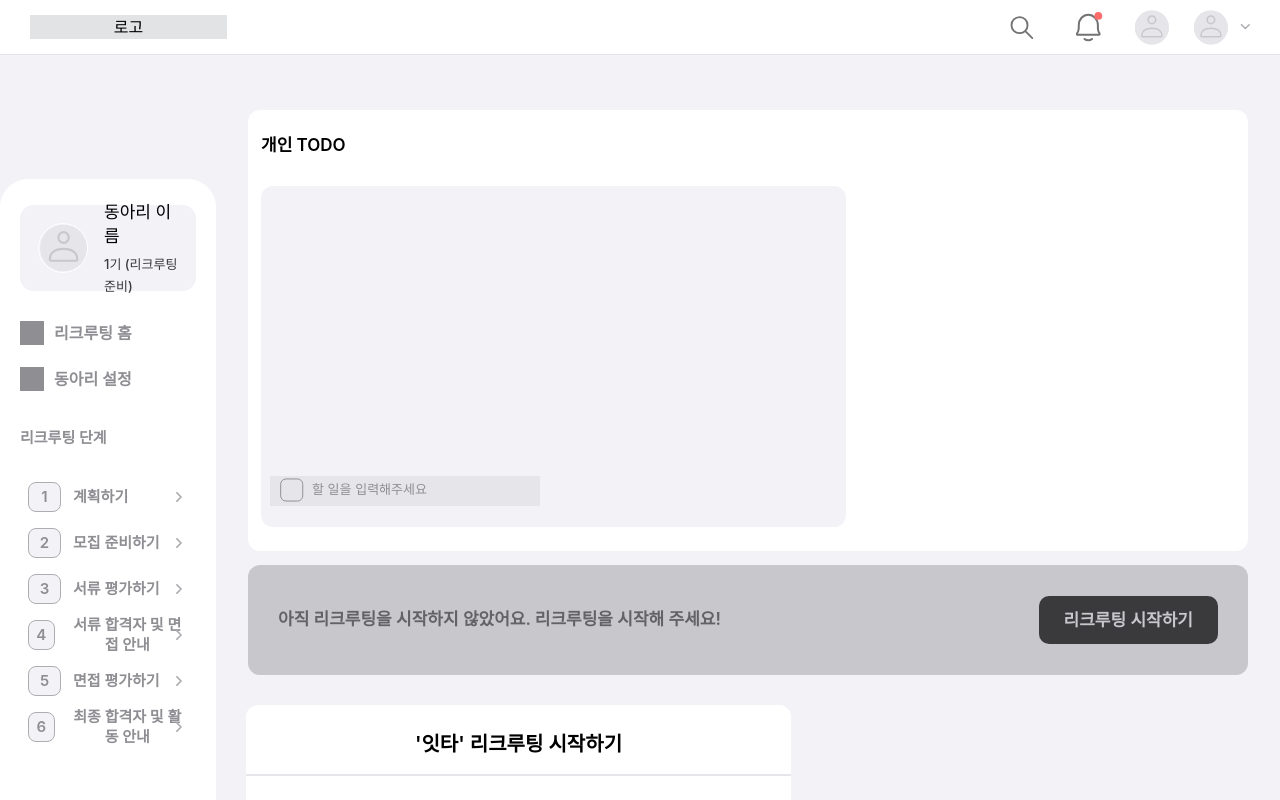
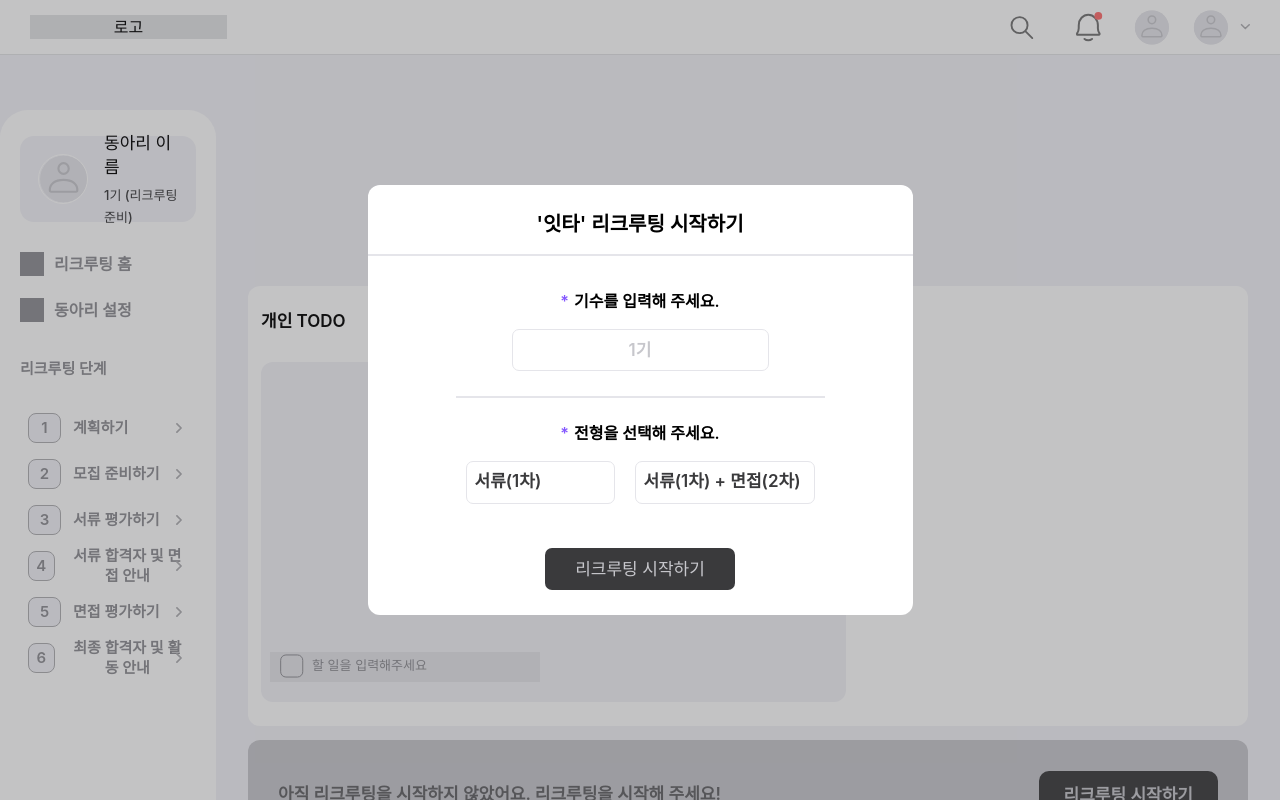
Before and after one commit to Cluting/cluting-frontend, a React (Create React App) app: page /recruting/home in a window 1280 px wide. Both pictures are taken after a click on the button "리크루팅 시작하기". Shown: the top 800 px of the page. Built offline with nearby package versions, Linux system fonts and the light colour scheme; a web font is replaced by a local one.

Commit message:
✨ feat: 모달 포털, 스타일 적용

```diff
--- a/public/index.html
+++ b/public/index.html
@@ -13,5 +13,6 @@
   </head>
   <body>
     <div id="root"></div>
+    <div id="modal"></div>
   </body>
 </html>
--- /dev/null
+++ b/src/components/common/ModalPortal.tsx
@@ -0,0 +1,14 @@
+import React from "react";
+import ReactDOM from "react-dom";
+
+interface ModalPortalProps {
+  children: React.ReactNode; // children prop의 타입 정의
+}
+
+export const ModalPortal: React.FC<ModalPortalProps> = ({ children }) => {
+  const el = document.getElementById("modal");
+
+  if (!el) return null; // modal 요소가 없으면 null 반환
+
+  return ReactDOM.createPortal(children, el);
+};
--- a/src/components/recruting/home/RecrutingStartModal.tsx
+++ b/src/components/recruting/home/RecrutingStartModal.tsx
@@ -1,8 +1,26 @@
 //리크루팅 시작하기 모달
 
 import { useState } from "react";
+import { useForm } from "react-hook-form";
+import { ModalPortal } from "../../common/ModalPortal";
 
-export default function RecrutingStartModal() {
+type RecrutingStartModalProps = {
+  onClose: () => void;
+};
+
+export default function RecrutingStartModal({
+  onClose
+}: RecrutingStartModalProps) {
+  const {
+    register,
+    handleSubmit,
+    formState: { errors }
+  } = useForm<RecrutingStartFormValue>({ mode: "onChange" });
+
+  const onSubmit = handleSubmit((data) => {
+    console.log(data);
+    onClose(); // 폼 제출 후 모달 닫기
+  });
   const [selectedOption, setSelectedOption] = useState<string | null>(null); // 선택된 옵션의 상태를 관리
 
   const handleOptionChange = (value: string) => {
@@ -10,30 +28,40 @@ export default function RecrutingStartModal() {
   };
 
   return (
-    <div className="m-[30px] flex flex-col bg-white-100 w-[545px] h-[430px] rounded-[12px]">
+    <ModalPortal>
+      <div className="z-[1000] fixed inset-0 bg-gray-900 bg-opacity-30 flex items-center justify-center z-50">
+        <div className="m-[30px] flex flex-col items-center bg-white-100 w-[545px] h-[430px] rounded-[12px]">
           <h1 className="text-title3 mt-[28px] mb-[19px]">
             '잇타' 리크루팅 시작하기
           </h1>
           <hr className="w-full py- border border-gray-200 " />
 
-      <form className="flex flex-col items-center mt-[35px]">
+          <form
+            onSubmit={onSubmit}
+            className="flex flex-col items-center mt-[35px]"
+          >
             <p className="text-callout">
-          <span className="text-main-100 mr-[5px]">*</span>기수를 입력해 주세요.
+              <span className="text-main-100 mr-[5px]">*</span>기수를 입력해
+              주세요.
             </p>
             <input
+              {...register("sessionNumber")}
               type="text"
               placeholder="1기"
+              required
               className="w-[257px] h-[42px] mt-[17px] rounded-[7px] input-background text-center text-gray-600 text-headline"
             />
 
             <hr className="w-[369px] my-[25px] py- border border-gray-200 " />
 
             <p className="text-callout">
-          <span className="text-main-100 mr-[5px]">*</span>전형을 선택해 주세요.
+              <span className="text-main-100 mr-[5px]">*</span>전형을 선택해
+              주세요.
             </p>
             <div className="flex gap-5 mt-[17px] mb-11">
               <label className="flex items-center cursor-pointer">
                 <input
+                  {...register("interviewType")}
                   type="radio"
                   name="selection"
                   value="서류(1차)"
@@ -45,6 +73,7 @@ export default function RecrutingStartModal() {
               </label>
               <label className="flex items-center cursor-pointer">
                 <input
+                  {...register("interviewType")}
                   type="radio"
                   name="selection"
                   value="서류(1차) + 면접(2차)"
@@ -64,5 +93,7 @@ export default function RecrutingStartModal() {
             </button>
           </form>
         </div>
+      </div>
+    </ModalPortal>
   );
 }
--- a/src/pages/Recruting/RecrutingHome.tsx
+++ b/src/pages/Recruting/RecrutingHome.tsx
@@ -1,10 +1,21 @@
 //리크루팅 홈
 
+import { useState } from "react";
 import RecrutingStartModal from "../../components/recruting/home/RecrutingStartModal";
 import Sidemenu from "../../components/recruting/home/Sidemenu";
 import TodoTemplate from "../../components/recruting/home/TodoTemplate";
 
 export default function RecrutingHome() {
+  const [isModalOpen, setIsModalOpen] = useState(false); // 모달 가시성 상태
+
+  const handleOpenModal = () => {
+    setIsModalOpen(true);
+  };
+
+  const handleCloseModal = () => {
+    setIsModalOpen(false); // 모달 닫기
+  };
+
   return (
     <div className="flex-center text-[30px] ">
       {" "}
@@ -20,11 +31,16 @@ export default function RecrutingHome() {
           <p className="mt-7 text-headline text-gray-800 mb-[30px] text-left">
             아직 리크루팅을 시작하지 않았어요. 리크루팅을 시작해 주세요!
           </p>
-          <button className="py-[13px] px-[25px] bg-gray-900 text-gray-400 hover:text-white-100 rounded-[10px]">
+          <button
+            onClick={handleOpenModal}
+            className="py-[13px] px-[25px] bg-gray-900 text-gray-400 hover:text-white-100 rounded-[10px]"
+          >
             리크루팅 시작하기
           </button>
         </section>
-        <RecrutingStartModal />
+        {isModalOpen && (
+          <RecrutingStartModal onClose={handleCloseModal} /> // 모달을 여는 조건
+        )}
       </div>
     </div>
   );
--- a/src/type/type.d.ts
+++ b/src/type/type.d.ts
@@ -22,3 +22,8 @@ declare interface RegisterClubFormValue {
   keywords: string[];
   clubDescription: string;
 }
+
+declare interface RecrutingStartFormValue {
+  sessionNumber: string;
+  interviewType: string;
+}
```
Lines whose indentation alone changed are shown as unchanged.
